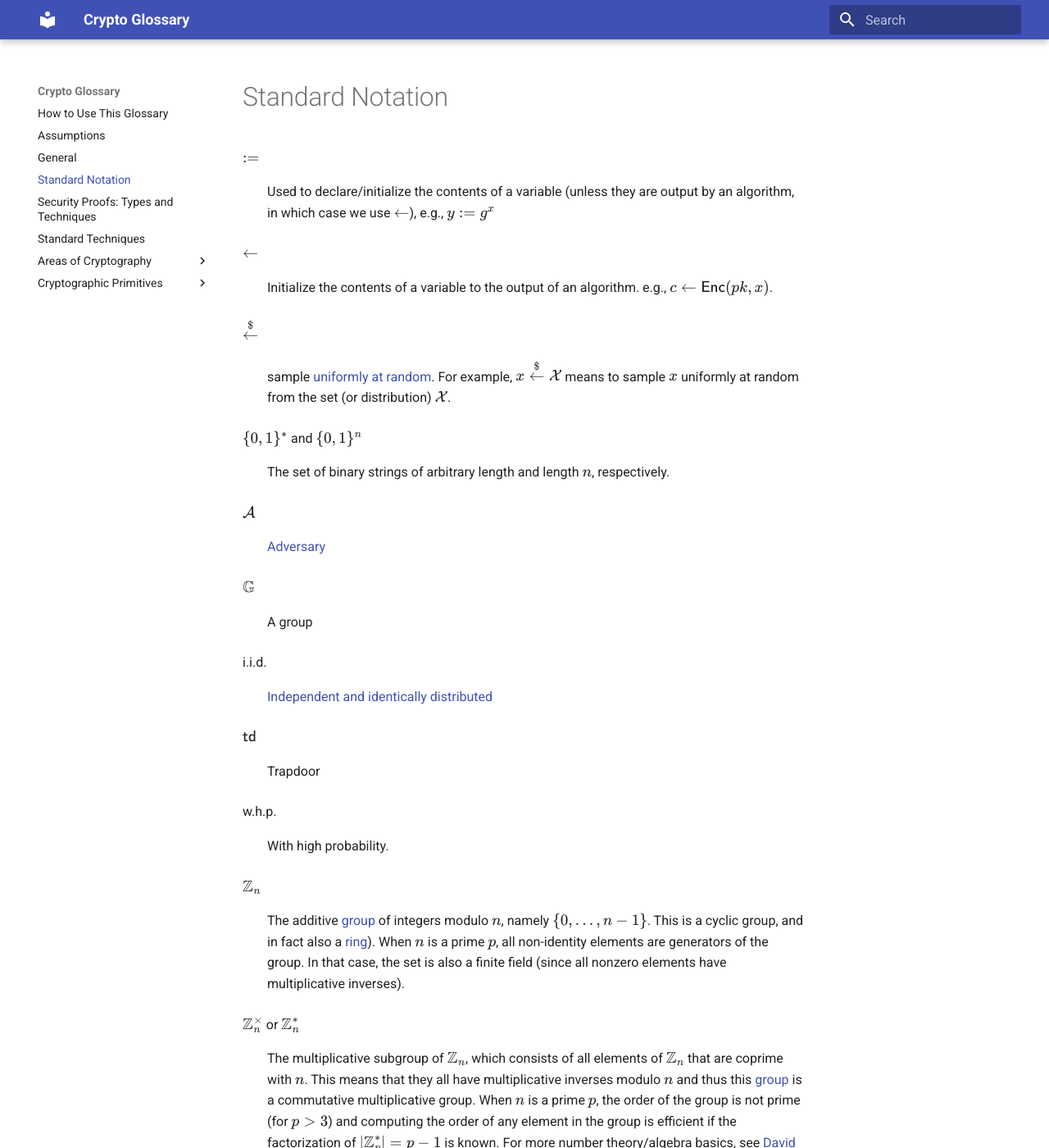
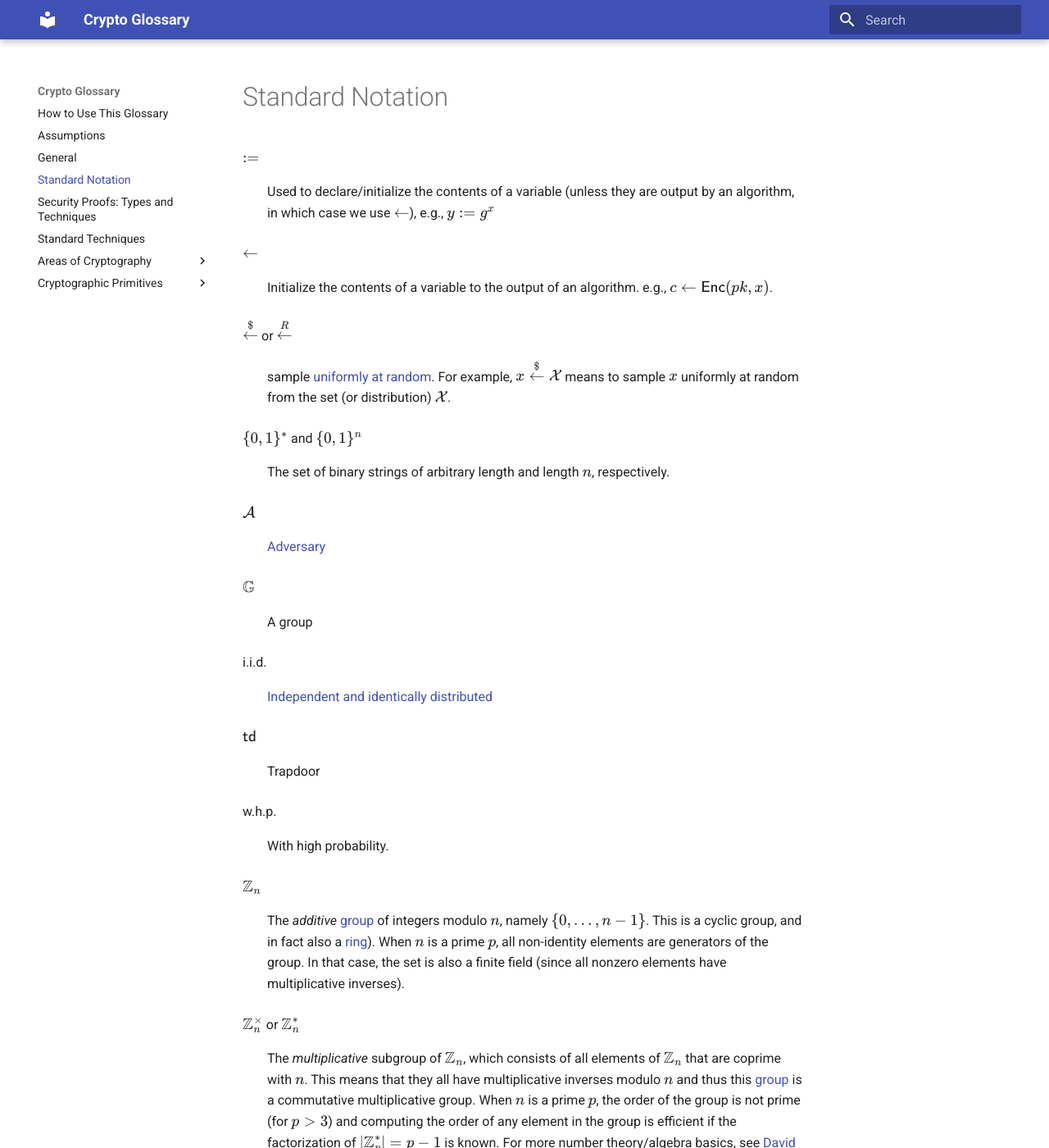
Before and after one commit to nglaeser/crypto-glossary, an MkDocs documentation site: the page built from docs/notation.md, in a window 1280 px wide and 1400 px high. Shown: the whole window at 82% size. Built offline with MkDocs 1.6.1 and Material for MkDocs 9.7.7, drawn with Linux system fonts in a browser that asks for light colours.

```diff
--- a/docs/notation.md
+++ b/docs/notation.md
@@ -7,7 +7,7 @@ $\gets$
 : Initialize the contents of a variable to the output of an algorithm. e.g., $c \gets \mathsf{Enc}(pk, x)$.
 
 <!-- $\gets\!\!\tiny{\$}$ -->
-$\stackrel{\$}{\gets}$
+$\stackrel{\$}{\gets}$ or $\stackrel{R}{\gets}$
 : sample [uniformly at random](./general.md#uniform). For example, $x \stackrel{\$}{\gets} \mathcal{X}$ means to sample $x$ uniformly at random from the set (or distribution) $\mathcal{X}$.
 
 $\{0,1\}^*$ and $\{0,1\}^n$
@@ -29,7 +29,7 @@ w.h.p.
 : With high probability.
 
 $\mathbb{Z}_n$
-: The additive [group](./general.md#group) of integers modulo $n$, namely $\{0,\dots,n-1\}$. This is a cyclic group, and in fact also a [ring](./general.md#ring)). When $n$ is a prime $p$, all non-identity elements are generators of the group. In that case, the set is also a finite field (since all nonzero elements have multiplicative inverses).
+: The *additive* [group](./general.md#group) of integers modulo $n$, namely $\{0,\dots,n-1\}$. This is a cyclic group, and in fact also a [ring](./general.md#ring)). When $n$ is a prime $p$, all non-identity elements are generators of the group. In that case, the set is also a finite field (since all nonzero elements have multiplicative inverses).
 
 $\mathbb{Z}_n^\times$ or $\mathbb{Z}_n^*$
-: The multiplicative subgroup of $\mathbb{Z}_n$, which consists of all elements of $\mathbb{Z}_n$ that are coprime with $n$. This means that they all have multiplicative inverses modulo $n$ and thus this [group](./general.md#group) is a commutative multiplicative group. When $n$ is a prime $p$, the order of the group is not prime (for $p>3$) and computing the order of any element in the group is efficient if the factorization of $\lvert \mathbb{Z}_p^*\rvert = p-1$ is known. For more number theory/algebra basics, see [David Wu's factsheet](https://www.cs.utexas.edu/~dwu4/courses/fa21/static/algebra.pdf).
+: The *multiplicative* subgroup of $\mathbb{Z}_n$, which consists of all elements of $\mathbb{Z}_n$ that are coprime with $n$. This means that they all have multiplicative inverses modulo $n$ and thus this [group](./general.md#group) is a commutative multiplicative group. When $n$ is a prime $p$, the order of the group is not prime (for $p>3$) and computing the order of any element in the group is efficient if the factorization of $\lvert \mathbb{Z}_p^*\rvert = p-1$ is known. For more number theory/algebra basics, see [David Wu's factsheet](https://www.cs.utexas.edu/~dwu4/courses/fa21/static/algebra.pdf).
```
Also changed, not shown: docs/Areas-of-Cryptography/zk.md (+4 -1 lines), docs/Cryptographic-Primitives/encryption.md (+9 -0 lines).
